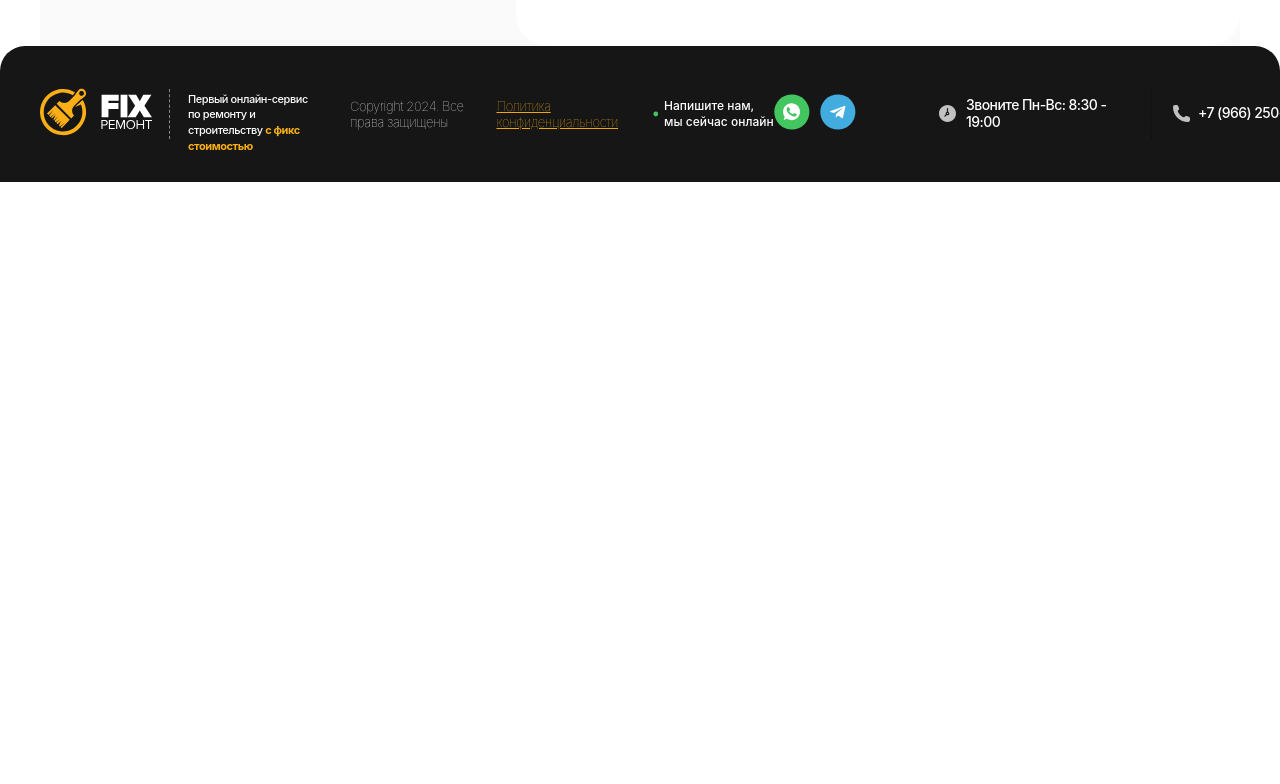
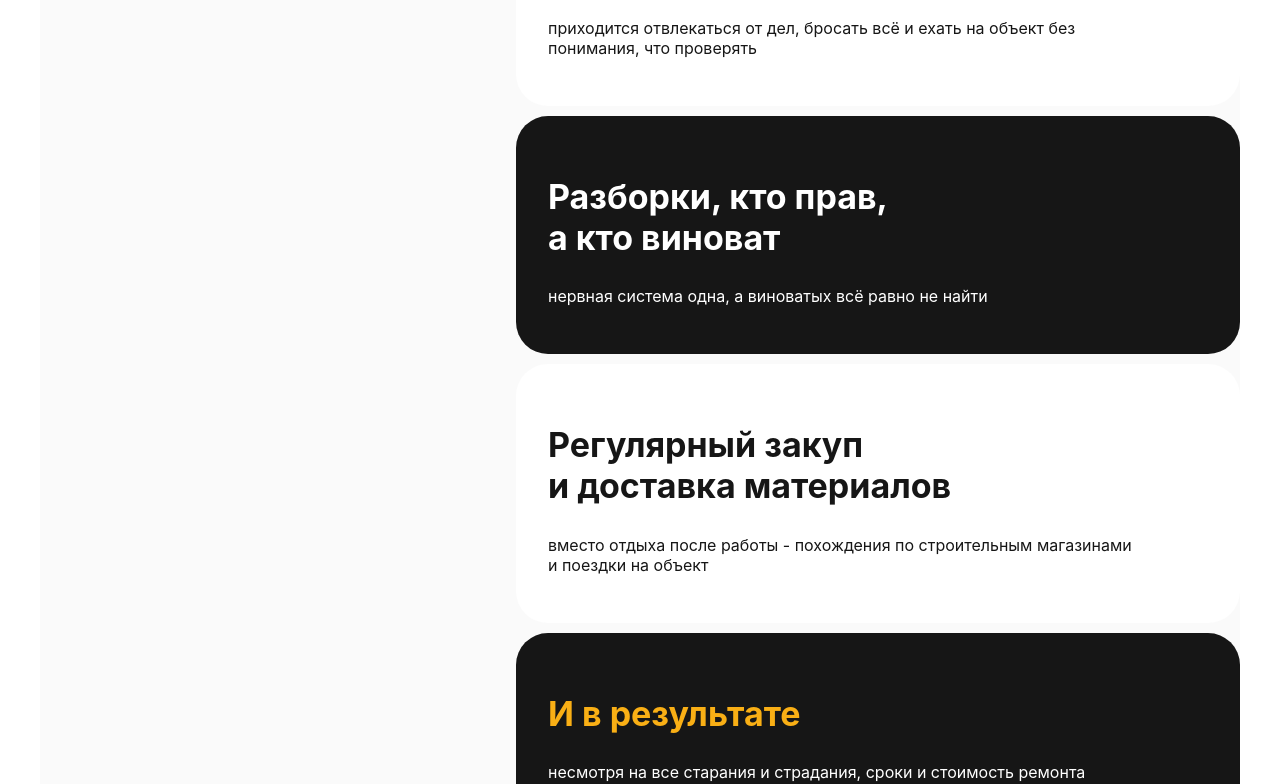
Before and after one commit to projacktor/FixR, a React (Vite) app: page /services/renovation in a window 1280 px wide. Shown: the part 2589-3373 px from the top of the page. Before the commit the page ends 2771 px from the top, so only its background shows below. Built offline with nearby package versions, Linux system fonts and the light colour scheme.

Commit message:
Finish ReasonsList

```diff
--- a/src/components/shared/Reason block/style.scss
+++ b/src/components/shared/Reason block/style.scss
@@ -11,6 +11,10 @@
     font-size: 34px;
   }
 
+  p {
+    width: 590px;
+  }
+
   &:nth-child(2n) {
     background: white;
     h2, p {
--- a/src/components/widgets/Reasons List/ReasonsList.jsx
+++ b/src/components/widgets/Reasons List/ReasonsList.jsx
@@ -8,6 +8,7 @@ function ReasonsList() {
     return (
         <div className="reasons_list">
             <div id="left">
+                <div id="content_wrapper">
                     <h1>
                         <b>Избавим вас от
                             <br/>
@@ -16,6 +17,7 @@ function ReasonsList() {
                         ремонта квартиры:
                     </h1>
                     <CheckButton text="Рассчитать стоимость без посещения оффиса"/>
+                </div>
             </div>
 
             <div id="right">
@@ -31,10 +33,22 @@ function ReasonsList() {
                              text2="всех работ"
                              description="попытки выстроить очередность процессов без должного опыта"/>
 
-                <ReasonBlock text1="Организация"
-                             text2="всех работ"
-                             description="попытки выстроить очередность процессов без должного опыта"/>
+                <ReasonBlock text1="Постоянный"
+                             text2="контроль"
+                             description="приходится отвлекаться от дел, бросать всё и ехать на объект без понимания, что проверять"/>
 
+
+                <ReasonBlock text1="Разборки, кто прав,"
+                             text2="а кто виноват"
+                             description="нервная система одна, а виноватых  всё равно не найти"/>
+
+                <ReasonBlock text1="Регулярный закуп"
+                             text2="и доставка материалов"
+                             description="вместо отдыха после работы - похождения по строительным магазинами и поездки на объект"/>
+
+                <ReasonBlock text1={<b>И в результате</b>}
+                             text2=""
+                             description="несмотря на все старания и страдания, сроки и стоимость ремонта увеличиваются в 2-3 раза"/>
             </div>
         </div>
     );
--- a/src/components/widgets/Reasons List/style.scss
+++ b/src/components/widgets/Reasons List/style.scss
@@ -5,6 +5,10 @@
 
   #left {
     width: 50%;
+    #content_wrapper {
+      position: sticky;
+      top: 10px;
+    }
     button {
       width: 476px;
       padding: 1.5rem;
```
Lines whose indentation alone changed are shown as unchanged.
